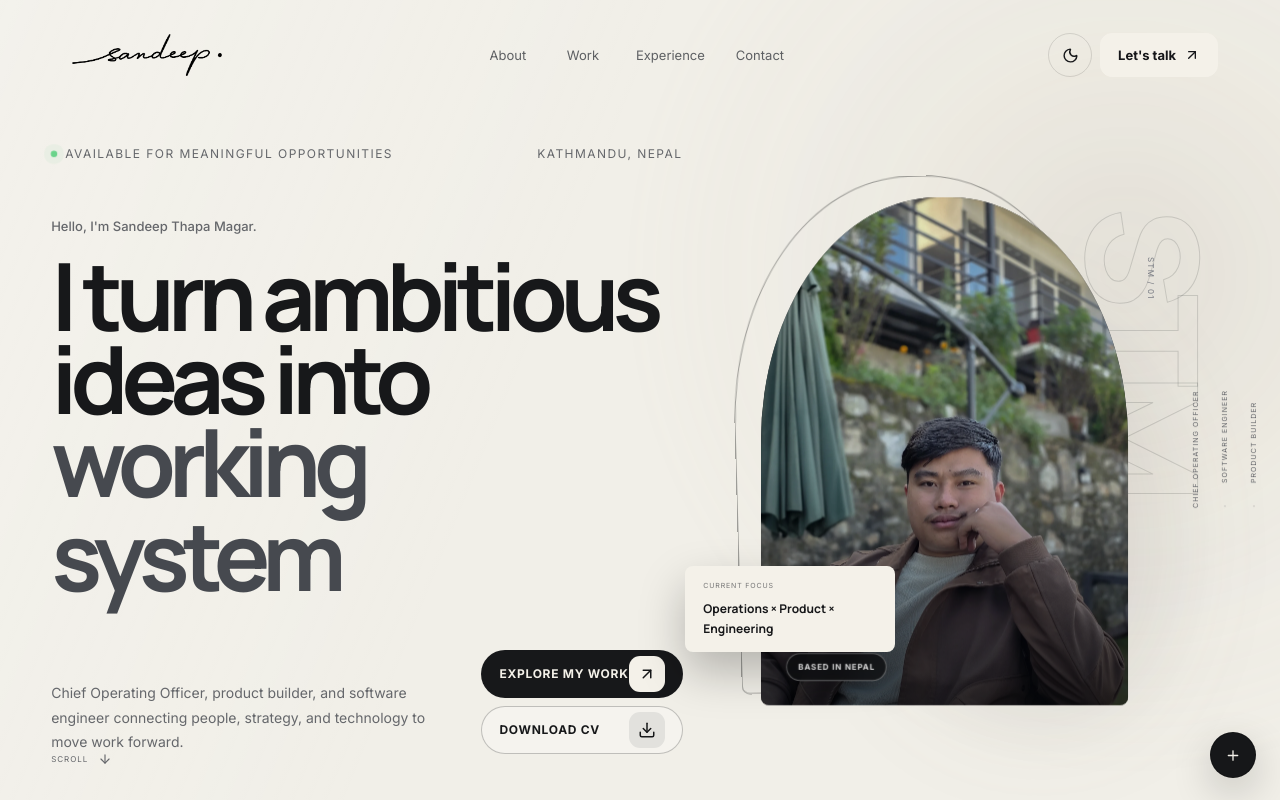
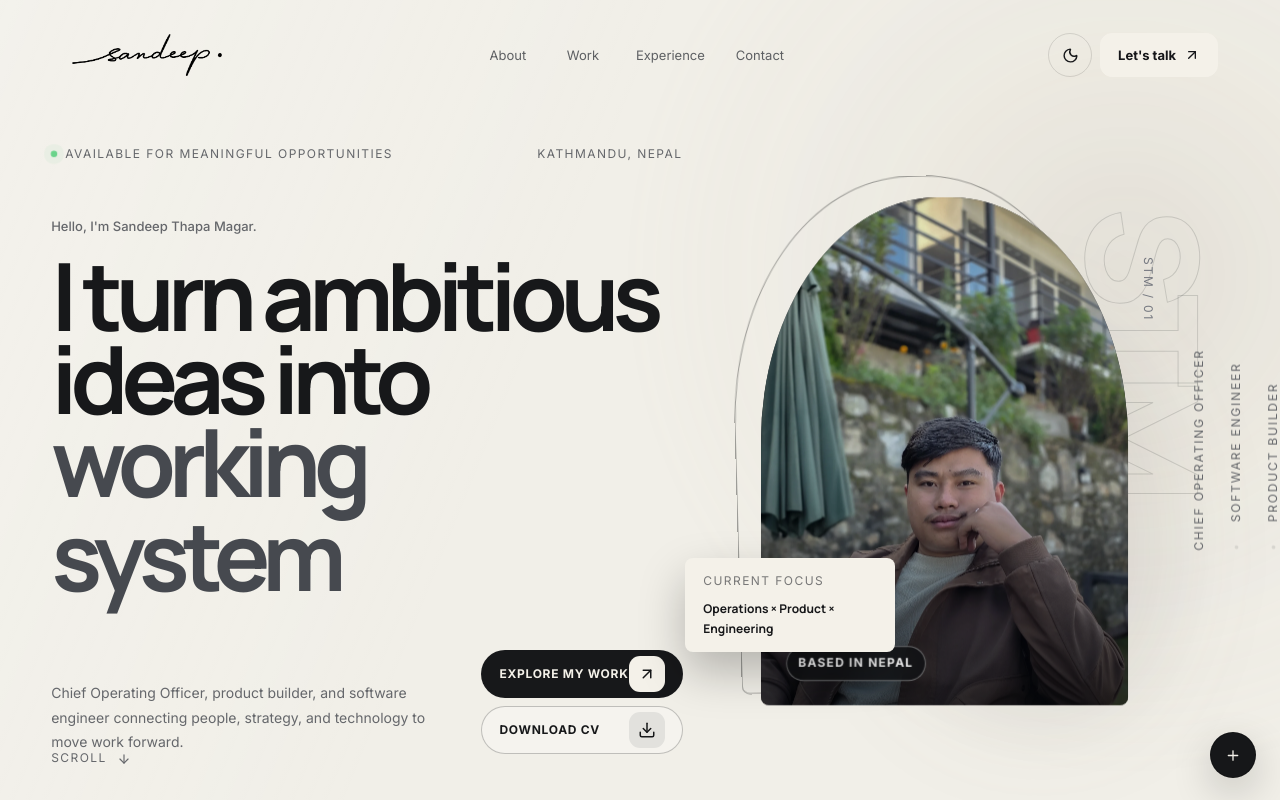
Before and after one commit to sandeepThapaMagar520/portfolio_v2, a Next.js app: page / in a window 1280 px wide. Shown: the top 800 px of the page. Built offline with nearby package versions, Linux system fonts and the light colour scheme.

Commit message:
Improve mobile readability and navigation states

```diff
--- a/app/components/ContactLauncher.tsx
+++ b/app/components/ContactLauncher.tsx
@@ -1,10 +1,12 @@
 "use client";
 
 import { ArrowUpRight, Github, Instagram, Linkedin, Mail, MessageCircle, Plus, X } from "lucide-react";
+import { usePathname } from "next/navigation";
 import { useEffect, useRef, useState } from "react";
 import { profile } from "../content/site";
 
 export function ContactLauncher() {
+  const pathname = usePathname();
   const [open, setOpen] = useState(false);
   const rootRef = useRef<HTMLDivElement>(null);
 
@@ -23,6 +25,8 @@ export function ContactLauncher() {
       document.removeEventListener("keydown", onKeyDown);
     };
   }, [open]);
+
+  if (pathname === "/contact") return null;
 
   return (
     <div className={`floating-contact ${open ? "is-open" : ""}`} ref={rootRef}>
--- a/app/components/MobileNavigation.tsx
+++ b/app/components/MobileNavigation.tsx
@@ -3,11 +3,13 @@
 import { ArrowUpRight, Menu, X } from "lucide-react";
 import Image from "next/image";
 import Link from "next/link";
+import { usePathname } from "next/navigation";
 import { useCallback, useEffect, useRef, useState } from "react";
 import { createPortal } from "react-dom";
 import { navigation, profile } from "../content/site";
 
 export function MobileNavigation() {
+  const pathname = usePathname();
   const [open, setOpen] = useState(false);
   const dialogRef = useRef<HTMLDivElement>(null);
   const triggerRef = useRef<HTMLButtonElement>(null);
@@ -76,7 +78,16 @@ export function MobileNavigation() {
           </div>
           <nav>
             {navigation.map(({ number, label, href }) => (
-              <Link key={href} href={href} onClick={close}><span>{number}</span>{label}<ArrowUpRight aria-hidden="true" /></Link>
+              <Link
+                key={href}
+                href={href}
+                onClick={close}
+                aria-current={pathname === href ? "page" : undefined}
+              >
+                <span>{number}</span>
+                <strong>{label}</strong>
+                <ArrowUpRight aria-hidden="true" />
+              </Link>
             ))}
           </nav>
           <div className="mobile-menu-footer"><a href={`mailto:${profile.email}`}>{profile.email}</a><span>{profile.location}</span></div>
--- a/app/globals.css
+++ b/app/globals.css
@@ -2778,3 +2778,159 @@ footer>div a{display:grid;place-items:center;width:44px;height:44px}
     display:none;
   }
 }
+
+/* Phase 1: immediately readable editorial entrances and small-screen type */
+@keyframes phase-one-essential-enter {
+  from {
+    opacity:.85;
+    transform:translateY(8px);
+  }
+  to {
+    opacity:1;
+    transform:translateY(0);
+  }
+}
+
+.home-v2 .v2-intro,
+.home-v2 .v2-hello,
+.home-v2 .v2-hero h1,
+.home-v2 .v2-hero-bottom {
+  opacity:1;
+  transform:none;
+  animation:phase-one-essential-enter 300ms cubic-bezier(.22,1,.36,1) both;
+  animation-delay:0ms;
+}
+
+.home-v2 .v2-portrait {
+  animation-duration:340ms;
+  animation-delay:60ms;
+}
+
+/* Inner-page hero copy uses the same readable-by-default entrance. */
+.page-intro .eyebrow,
+.page-intro h1,
+.page-intro .page-intro-lower,
+.contact-page > .eyebrow,
+.contact-page > h1,
+.contact-page > .contact-page-grid,
+.contact-page > .contact-page-context,
+.motion-ready .page-intro > div[data-reveal] .eyebrow,
+.motion-ready .page-intro > div[data-reveal] h1,
+.motion-ready .page-intro > div[data-reveal] .page-intro-lower,
+.motion-ready .contact-page[data-reveal] > .eyebrow,
+.motion-ready .contact-page[data-reveal] > h1,
+.motion-ready .contact-page[data-reveal] > .contact-page-grid,
+.motion-ready .contact-page[data-reveal] > .contact-page-context {
+  opacity:1;
+  transform:none;
+  animation:phase-one-essential-enter 300ms cubic-bezier(.22,1,.36,1) both!important;
+  animation-delay:0ms!important;
+}
+
+/* Active mobile navigation mirrors the desktop pathname state. */
+.mobile-menu nav a > strong {
+  position:relative;
+  font:inherit;
+  font-weight:inherit;
+}
+.mobile-menu nav a > strong::after {
+  content:"";
+  position:absolute;
+  right:0;
+  bottom:-5px;
+  left:0;
+  height:2px;
+  background:currentColor;
+  transform:scaleX(0);
+  transform-origin:right;
+  transition:transform 210ms ease;
+}
+.mobile-menu nav a:hover > strong::after,
+.mobile-menu nav a:focus-visible > strong::after,
+.mobile-menu nav a[aria-current="page"] > strong::after {
+  transform:scaleX(1);
+  transform-origin:left;
+}
+.mobile-menu nav a[aria-current="page"] {
+  font-weight:700;
+}
+
+/* User-facing editorial labels remain legible without losing their cadence. */
+:is(
+  .v2-portrait-photo > span,
+  .v2-role-card small,
+  .v2-portrait-number,
+  .v2-side-note,
+  .v2-scroll,
+  .v2-ticker span,
+  .v2-capabilities > article > span,
+  .v2-experience-focus b,
+  .v2-numbers small,
+  .v2-role-words > span::before,
+  .page-intro-lower small,
+  .contact-page-context,
+  .case-study-type,
+  .case-study-label,
+  .case-study-index,
+  .private-evidence-heading p,
+  .pending-screens span
+) {
+  font-size:12px;
+  line-height:1.4;
+}
+
+@media(max-width:374px) {
+  .page-intro {
+    min-height:70svh;
+    padding:120px 18px 54px;
+  }
+  .page-intro h1,
+  .contact-page h1 {
+    font-size:48px;
+    line-height:.95;
+    letter-spacing:-.04em;
+  }
+  .page-intro h1 {
+    margin:28px 0 24px;
+  }
+  .contact-page {
+    padding:120px 18px 60px;
+  }
+  .contact-page h1 {
+    margin:32px 0 46px;
+  }
+}
+
+@media(max-width:349px) {
+  .v2-hero {
+    padding-inline:18px;
+  }
+  .v2-hero h1 {
+    font-size:49px;
+    line-height:.94;
+    letter-spacing:-.055em;
+  }
+  .v2-hero h1 > span {
+    width:max-content;
+    max-width:100%;
+  }
+}
+
+@media(prefers-reduced-motion:reduce) {
+  .home-v2 .v2-intro,
+  .home-v2 .v2-hello,
+  .home-v2 .v2-hero h1,
+  .home-v2 .v2-hero-bottom,
+  .home-v2 .v2-portrait,
+  .page-intro .eyebrow,
+  .page-intro h1,
+  .page-intro .page-intro-lower,
+  .contact-page > .eyebrow,
+  .contact-page > h1,
+  .contact-page > .contact-page-grid,
+  .contact-page > .contact-page-context {
+    opacity:1!important;
+    transform:none!important;
+    animation:none!important;
+  }
+}
```
